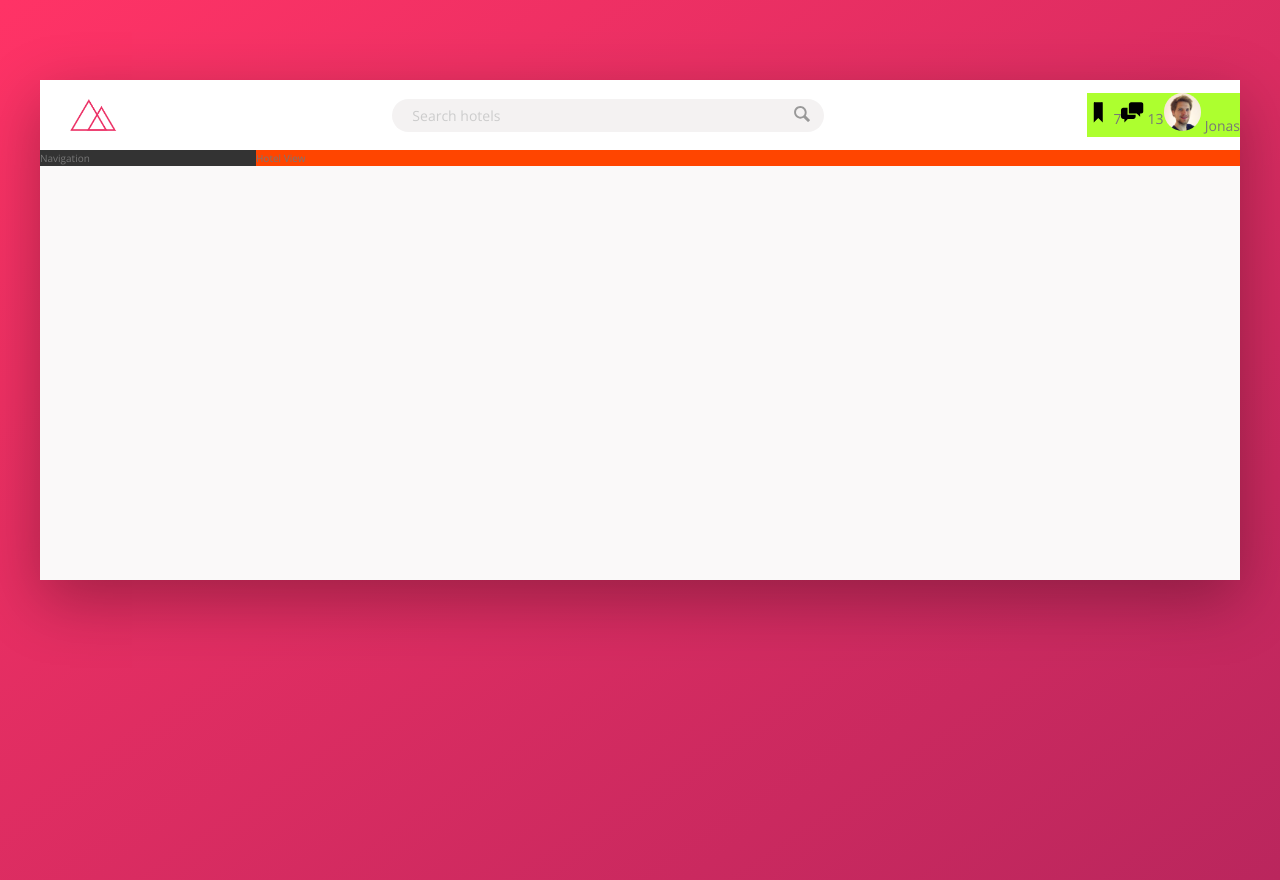
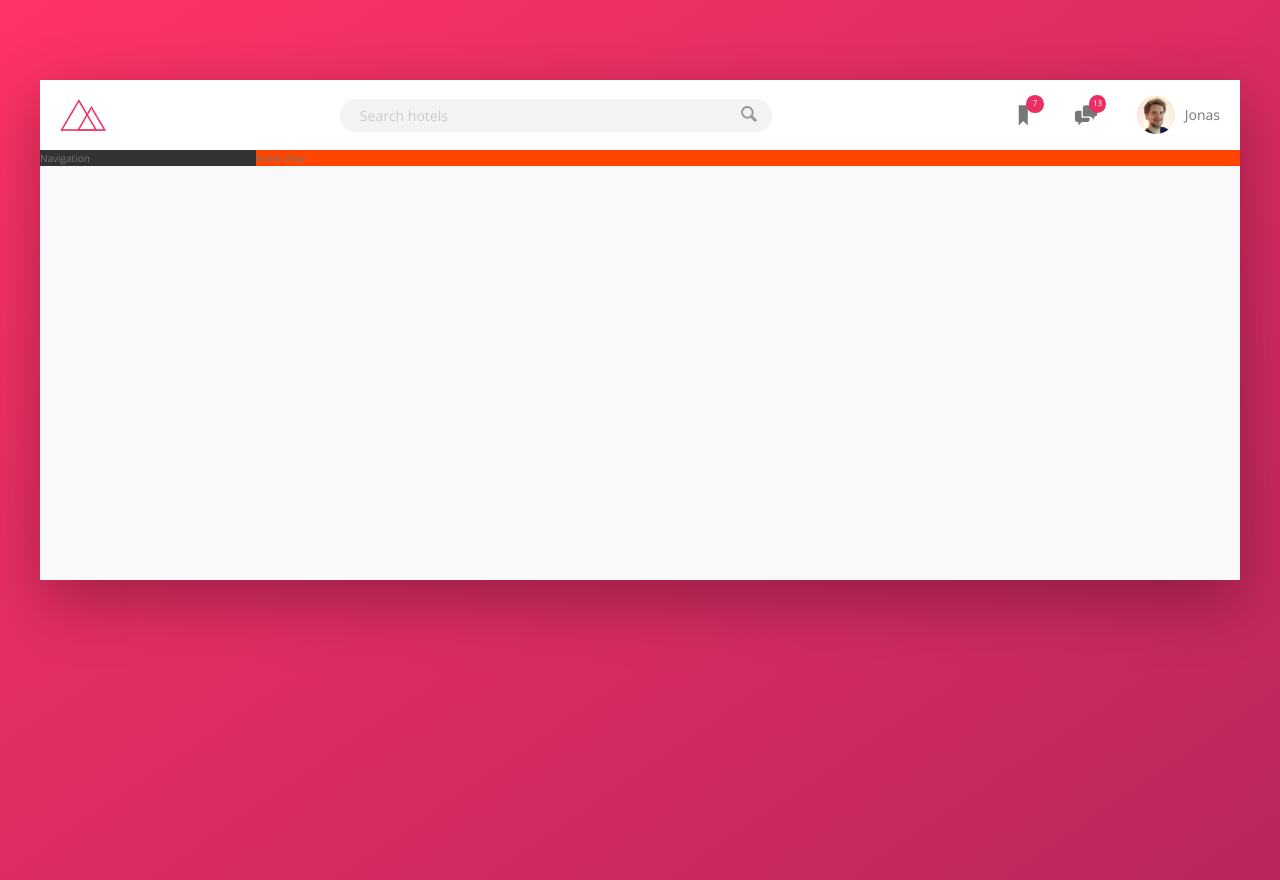
Before and after one commit to lauraalpinto/trillo, a website: page index.html in a window 1280 px wide. Drawn offline with nearby package versions, Linux system fonts and the light colour scheme.

Commit message:
Header Part 3
Developed user nav

```diff
--- a/sass/_components.scss
+++ b/sass/_components.scss
@@ -3,7 +3,7 @@
 
 .logo{
   height: 3.25rem;
-  margin-left: 3rem;
+  margin-left: 2rem;
 }
 
 ///////////////////////////
@@ -70,23 +70,44 @@
 .user-nav{
   display: flex;
   align-items: center;
+  align-self: stretch;
 
-  background-color: greenyellow;
+  & > * {
+    padding: 0 2rem;
+    cursor: pointer;
+    height: 100%;
+    display: flex;
+    align-items: center;
+  }
+
+  & > *:hover{
+    background-color: var(--color-grey-light-2);
+  }
+
   &__icon-box{
-
+    position: relative;
   }
 
   &__icon {
     height: 2.25rem;
     width: 2.25rem;
+    fill: var(--color-grey-dark-2);
   }
 
   &__notification {
+    font-size: .8rem;
+    height: 1.75rem;
+    width: 1.75rem;
+    border-radius: 50%;
+    background-color: var(--color-primary);
+    color: #fff;
+    position: absolute;
+    top: 1.5rem;
+    right: 1.1rem;
 
-  }
-
-  &__user{
-
+    display: flex;
+    justify-content: center;
+    align-items: center;
   }
 
   &__user-photo{
@@ -95,6 +116,6 @@
   }
 
   &__user-name{
-
+    margin-left: 1rem;
   }
 }
```
Also changed, not shown: css/style.css.
